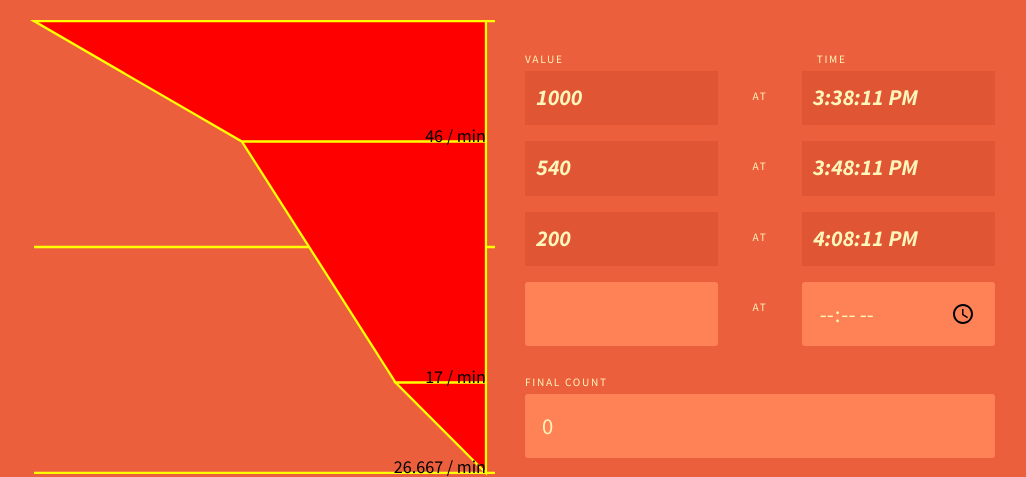
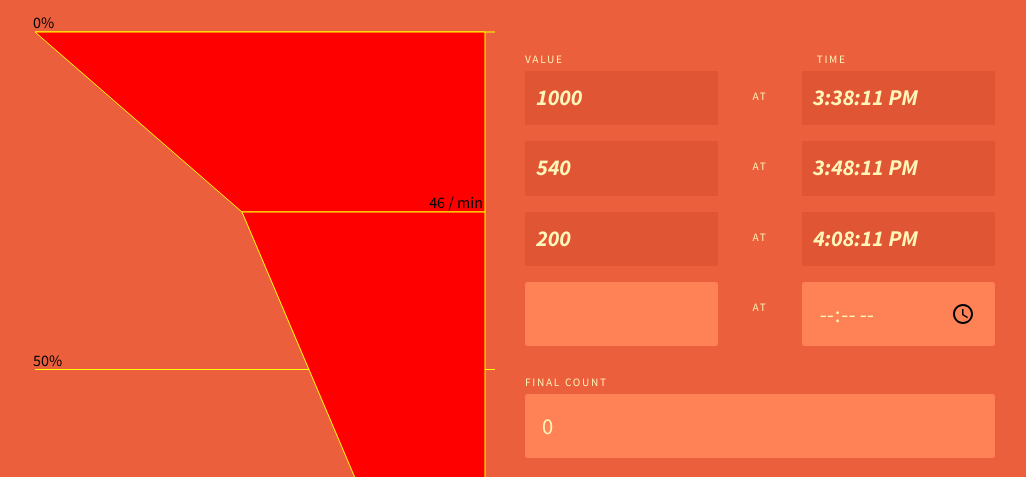
Before and after one commit to drewish/how-long, a website: page app/index.html in a window 1280 px wide. Shown: the part 135-612 px from the top of the page, without its empty margins (130-1156 px from the left). Drawn offline with nearby package versions, Linux system fonts and the light colour scheme; some packages are replaced by stand-ins of ours; a script that the page names is missing.

Commit message:
Switch to pixel sizing for chart.

```diff
--- a/app/index.html
+++ b/app/index.html
@@ -18,13 +18,21 @@
     <div class="row">
       <div class="graph-container medium-6 columns">
         <div class="graph">
-          <svg version="1.1" viewBox="-2 -2 104 104" preserveAspectRatio="xMinYMin meet" class="svg-content">
-            <line ng-repeat="tick in ticks" class="tick" stroke="yellow" stroke-width="0.5"
-              x1="0" ng-attr-y1="{{tick}}" x2="102" ng-attr-y2="{{tick}}" />
-            <polygon ng-repeat="segment in segments" ng-attr-points="{{segment.points}}"
-              fill="red" stroke="yellow" stroke-width="0.5"/>
-            <text ng-repeat="segment in segments" text-anchor="end" font-size="4"
-              ng-attr-x="{{segment.label.x}}" ng-attr-y="{{segment.label.y}}">
+          <svg version="1.1" ng-attr-width="{{chart.width}}" ng-attr-height="{{chart.height}}"
+            ng-attr-viewBox="0 0 {{chart.width}} {{chart.height}}"
+            preserveAspectRatio="xMinYMin meet" class="svg-content">
+
+            <line ng-repeat="tick in ticks" class="tick" stroke="yellow" stroke-width="1px"
+              ng-attr-x1="{{tick.x}}" ng-attr-y1="{{tick.y}}" x2="{{chart.width}}" ng-attr-y2="{{tick.y}}" />
+            <text ng-repeat="tick in ticks" class="tick-label"
+              ng-attr-x="{{tick.x - 2}}" ng-attr-y="{{tick.y - 4}}">
+              {{tick.label}}
+            </text>
+
+            <polygon ng-repeat="segment in segments" class="segment"
+              ng-attr-points="{{segment.points}}" fill="red" stroke="yellow" />
+            <text ng-repeat="segment in segments" text-anchor="end" class="segment-label"
+              ng-attr-x="{{segment.label.x - 2}}" ng-attr-y="{{segment.label.y - 4}}">
               {{segment.label.text | rate}}
             </text>
           </svg>
--- a/app/js/controllers.js
+++ b/app/js/controllers.js
@@ -35,7 +35,10 @@ howLongControllers.controller('SampleListCtrl', function ($scope, $filter) {
   }
 
   $scope.$watch('target', recalc);
-  $scope.$watchCollection('samples', recalc);
+  $scope.$watchCollection('samples', function() {
+    $scope.samples = $filter('orderBy')($scope.samples, '"time"');
+    recalc();
+  });
 
   $scope.add = function() {
     $scope.samples.push({
@@ -66,7 +69,7 @@ howLongControllers.controller('SampleListCtrl', function ($scope, $filter) {
   function computeRate(earlierSample, laterSample) {
     var completed = laterSample.value - earlierSample.value;
     var intervalInMs = laterSample.time - earlierSample.time;
-    return completed / intervalInMs;
+    return Math.abs(completed / intervalInMs);
   }
 
   function mapToRange(inputStart, inputEnd, outputMin, outputMax, input) {
@@ -82,23 +85,35 @@ howLongControllers.controller('SampleListCtrl', function ($scope, $filter) {
       return;
     }
 
-    $scope.samples = $filter('orderBy')($scope.samples, '"time"');
     var first = $scope.samples[0];
     var last = $scope.samples[$scope.samples.length - 1];
-
-    $scope.rate = Math.abs(computeRate(first, last));
+    $scope.rate = computeRate(first, last);
     $scope.remaining = Math.abs($scope.target - last.value);
     $scope.estimate = new Date(last.time.getTime() + ($scope.remaining / $scope.rate));
 
-    // Figure out percentages
-    var minY = 0;
-    var maxY = 100;
-    var minX = 0;
-    var maxX = 100;
+    updateSegments();
+  }
+
+  function updateSegments() {
+    $scope.segments = [];
+
+    var graph = document.getElementsByClassName('graph')[0];
+
+    $scope.chart = {
+      width: graph.offsetWidth,
+      height: graph.offsetWidth * 1.5, // control the aspect ratio here...
+    };
+
+    // Add some margins
+    var minY = 20;
+    var maxY = $scope.chart.height - 10;
+    var minX = 10;
+    var maxX = $scope.chart.width - 10;
+
     var mapTime = mapToRange.bind(undefined,
-      first.time.getTime(), $scope.estimate.getTime(), minY, maxY);
+      $scope.samples[0].time.getTime(), $scope.estimate.getTime(), minY, maxY);
     var mapValue = mapToRange.bind(undefined,
-      first.value, $scope.target, minX, maxX);
+      $scope.samples[0].value, $scope.target, minX, maxX);
 
     var points = $scope.samples.concat({
         // Simulate a sample for the estimated completion
@@ -111,27 +126,29 @@ howLongControllers.controller('SampleListCtrl', function ($scope, $filter) {
         });
       });
 
-    var segments = [];
     var i, length;
     for (i = 1, length = points.length; i < length; i++) {
       var prior = points[i - 1];
       var current = points[i];
-      segments.push({
+      $scope.segments.push({
         points: [
           [maxX, prior.y], [prior.x, prior.y],
           [current.x, current.y], [maxX, current.y]
         ].join(' '),
         label: {
-          text: Math.abs(computeRate(prior, current)),
+          text: computeRate(prior, current),
           x: maxX,
           y: current.y,
         }
       });
     }
-    $scope.segments = segments;
 
     // Tick marks
-    $scope.ticks = [minY, (maxY + minY) / 2, maxY];
+    $scope.ticks = [
+      { x: minX, y: minY, label: '0%' },
+      { x: minX, y: (maxY + minY) / 2, label: '50%' },
+      { x: minX, y: maxY, label: '100%' },
+    ];
   }
 
 });
```
